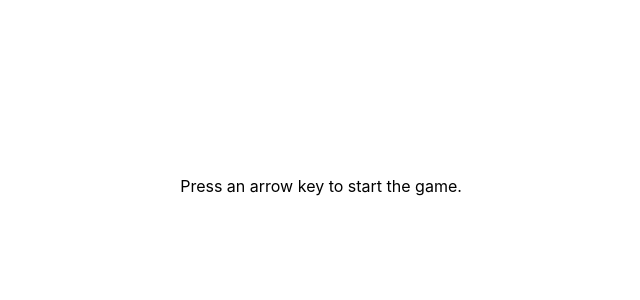
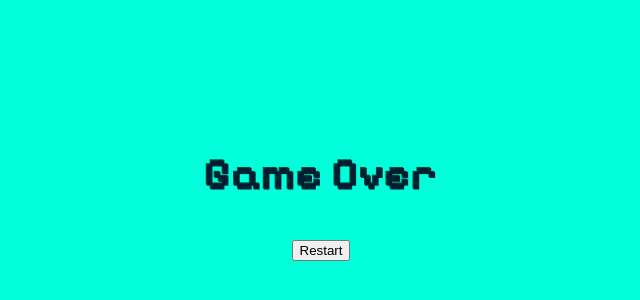
Before and after one commit to Gulverda/Snake, a React (Create React App) app: page / in a window 1280 px wide. Shown: the part 214-514 px from the top of the page, without its empty margins (319-959 px from the left). Built offline with nearby package versions, Linux system fonts and the light colour scheme.

Commit message:
Added font and game over

```diff
--- a/src/App.css
+++ b/src/App.css
@@ -1,3 +1,4 @@
+@import url('https://fonts.googleapis.com/css2?family=Pixelify+Sans:wght@400;500;600;700&display=swap');
 .App {
   text-align: center;
   width: 100%;
@@ -5,6 +6,7 @@
   display: flex;
   justify-content: center;
   align-items: center;
+  background-color: #00ffda;
 }
 
 .App-logo {
--- a/src/Components/Snake.js
+++ b/src/Components/Snake.js
@@ -38,6 +38,27 @@ const YellowBall = styled(Cell)`
   border-radius: 50%;
 `;
 
+const StartText = styled.div`
+  font-size: 45px;
+  font-family: 'Pixelify Sans', sans-serif;
+  color: #002031;
+  text-shadow: -1px -1px #004d42;
+`;
+
+const GameOver = styled.h2`
+  font-size: 45px;
+  font-family: 'Pixelify Sans', sans-serif;
+  color: #002031;
+  text-shadow: -1px -1px #004d42;
+`;
+
+const Score = styled.div`
+  font-size: 25px;
+  font-family: 'Pixelify Sans', sans-serif;
+  color: #002031;
+  text-shadow: -1px -1px #004d42;
+`;
+
 class App extends Component {
   constructor() {
     super();
@@ -48,6 +69,7 @@ class App extends Component {
       direction: 'RIGHT',
       score: 0,
       gameStarted: false,
+      gameOver: false, // Add a gameOver state variable
     };
   }
 
@@ -56,6 +78,10 @@ class App extends Component {
     this.gameInterval = setInterval(this.moveSnake, 200);
     this.spawnYellowBall(); // Start spawning yellow balls
   }
+
+  isCollisionWithFood = (head, food) => {
+    return food && head.row === food.row && head.col === food.col;
+  };
 
   componentWillUnmount() {
     clearInterval(this.gameInterval);
@@ -113,18 +139,47 @@ class App extends Component {
       this.generateFood();
       this.setState({ score: score + 1 });
     } else if (this.isCollisionWithFood(head, yellowBall)) {
-      this.setState({ yellowBall: null, score: score + 2 }); // +2 for yellow ball
-      this.scheduleYellowBallSpawn(); // Schedule the next yellow ball spawn
+      this.setState({ yellowBall: null, score: score + 2 });
+      this.scheduleYellowBallSpawn();
     } else {
       newSnake.pop();
     }
 
-    this.setState({ snake: newSnake });
+    // Check for game over conditions
+    if (this.isGameOver(newSnake)) {
+      this.handleGameOver();
+    } else {
+      this.setState({ snake: newSnake });
+    }
   };
 
-  isCollisionWithFood(head, food) {
-    return food && head.row === food.row && head.col === food.col;
-  }
+  isGameOver = (snake) => {
+    // Check if the snake collides with the boundaries of the grid
+    const head = snake[0];
+    if (
+      head.row < 0 ||
+      head.row >= numRows ||
+      head.col < 0 ||
+      head.col >= numCols
+    ) {
+      return true;
+    }
+
+    // Check if the snake collides with itself
+    for (let i = 1; i < snake.length; i++) {
+      if (snake[i].row === head.row && snake[i].col === head.col) {
+        return true;
+      }
+    }
+
+    return false;
+  };
+
+  handleGameOver = () => {
+    clearInterval(this.gameInterval);
+    document.removeEventListener('keydown', this.handleKeyPress);
+    this.setState({ gameOver: true });
+  };
 
   generateFood = () => {
     const newFood = {
@@ -154,7 +209,7 @@ class App extends Component {
   };
 
   render() {
-    const { snake, food, yellowBall, score, gameStarted } = this.state;
+    const { snake, food, yellowBall, score, gameStarted, gameOver } = this.state;
 
     const grid = [];
     for (let i = 0; i < numRows; i++) {
@@ -173,17 +228,23 @@ class App extends Component {
 
     return (
       <div>
-        {gameStarted ? (
+        {gameOver ? (
           <div>
+            <GameOver>Game Over</GameOver>
+            <button onClick={this.handleRestart}>Restart</button>
+          </div>
+        ) : gameStarted ? (
+          <div>
+            <Score>Score: {score}</Score>
             <GameGrid>{grid}</GameGrid>
-            <div>Score: {score}</div>
           </div>
         ) : (
-          <div>Press an arrow key to start the game.</div>
+          <StartText>Press an arrow key to start the game.</StartText>
         )}
       </div>
     );
   }
 }
 
+
 export default App;
```
